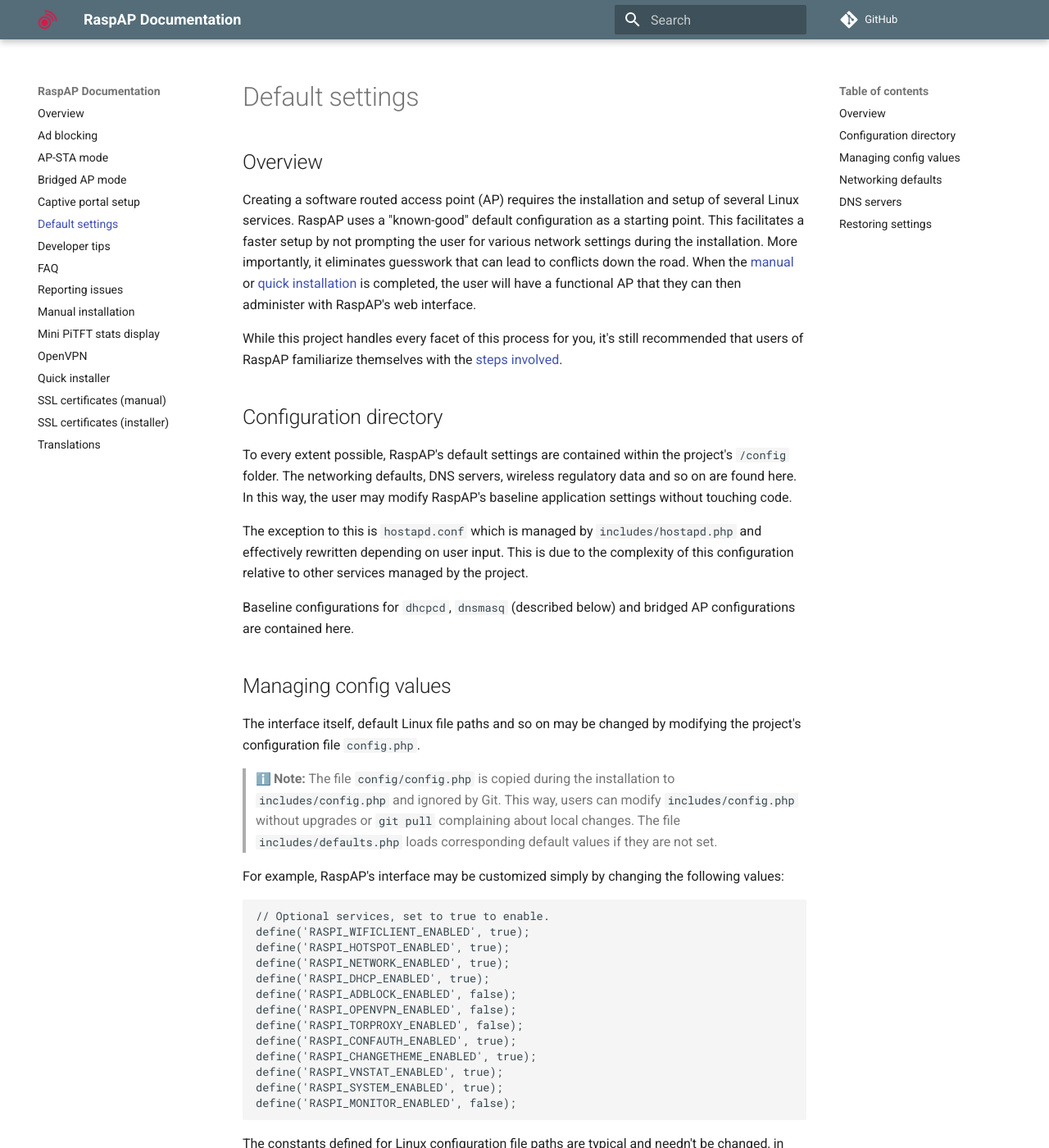
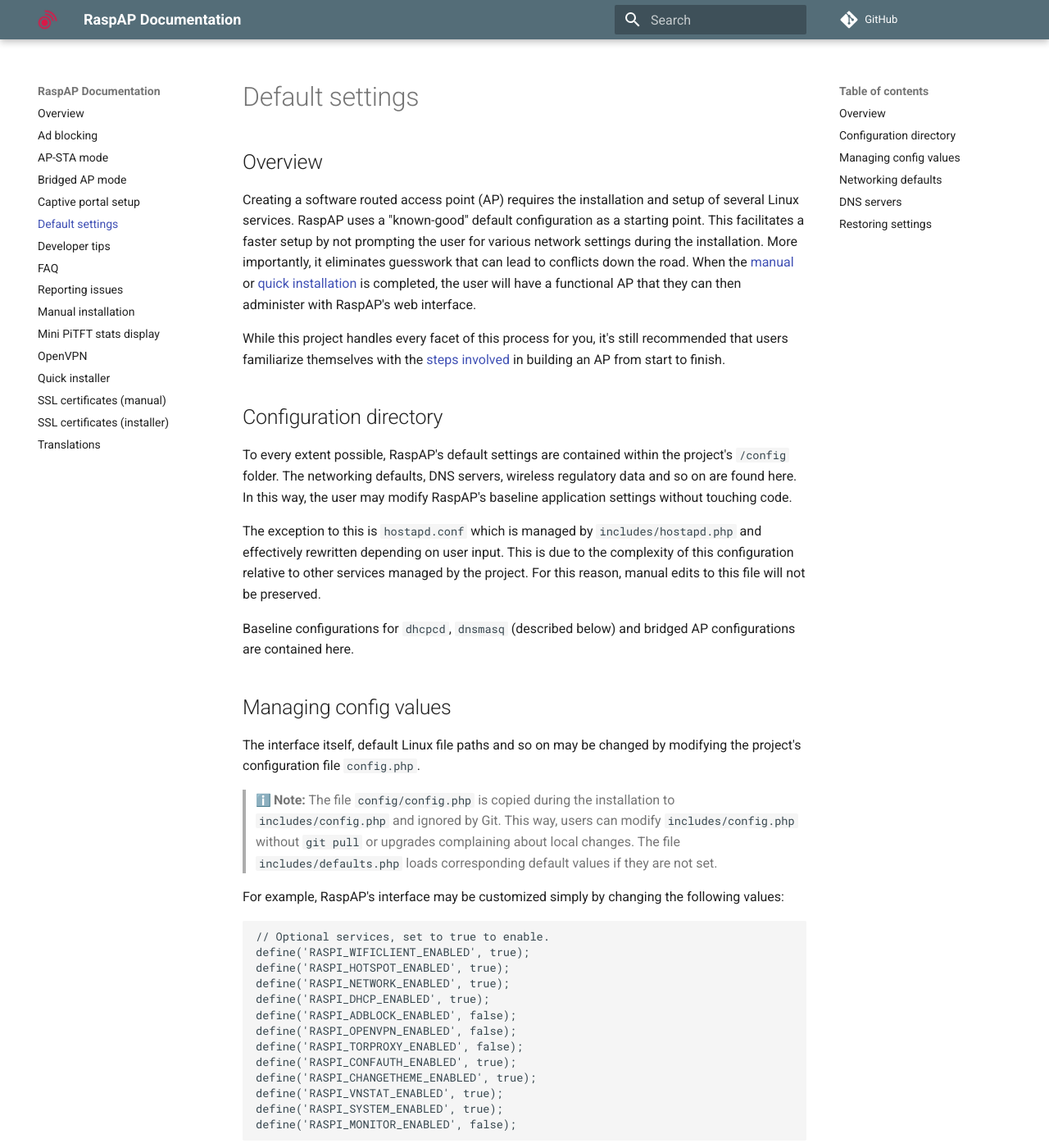
Before and after one commit to RaspAP/raspap-docs, an MkDocs documentation site: the page built from docs/defaults.md, in a window 1280 px wide and 1400 px high. Shown: the whole window at 82% size. Built offline with MkDocs 1.6.1 and Material for MkDocs 9.7.7, drawn with Linux system fonts in a browser that asks for light colours; emoji names are drawn with the system emoji font; comment, search, counter and statistics services are not loaded.

Commit message:
Update defaults

```diff
--- a/docs/defaults.md
+++ b/docs/defaults.md
@@ -7,8 +7,7 @@
 settings during the installation. More importantly, it eliminates guesswork that can lead to conflicts down the road. When the [manual](/manual/) or [quick installation](/quick/) is completed,
 the user will have a functional AP that they can then administer with RaspAP's web interface.
 
-While this project handles every facet of this process for you, it's still
-recommended that users of RaspAP familiarize themselves with the [steps involved](https://www.raspberrypi.org/documentation/configuration/wireless/access-point-routed.md).
+While this project handles every facet of this process for you, it's still recommended that users familiarize themselves with the [steps involved](https://www.raspberrypi.org/documentation/configuration/wireless/access-point-routed.md) in building an AP from start to finish.
 
 ## Configuration directory
 
@@ -16,7 +15,7 @@
 In this way, the user may modify RaspAP's baseline application settings without touching code.
 
 The exception to this is `hostapd.conf` which is managed by `includes/hostapd.php` and effectively rewritten depending on user input. This is due to the complexity of this configuration relative
-to other services managed by the project.
+to other services managed by the project. For this reason, manual edits to this file will not be preserved.
 
 Baseline configurations for `dhcpcd`, `dnsmasq` (described below) and bridged AP configurations are contained here.
 
@@ -26,7 +25,7 @@
 The interface itself, default Linux file paths and so on may be changed by modifying the project's configuration file `config.php`.
 
 > :information_source: **Note:** The file `config/config.php` is copied during the installation to `includes/config.php` and ignored by Git. This way, users can modify `includes/config.php`
-without upgrades or `git pull` complaining about local changes. The file `includes/defaults.php` loads corresponding default values if they are not set.
+without `git pull` or upgrades complaining about local changes. The file `includes/defaults.php` loads corresponding default values if they are not set.
 
 For example, RaspAP's interface may be customized simply by changing the following values:
 
```
